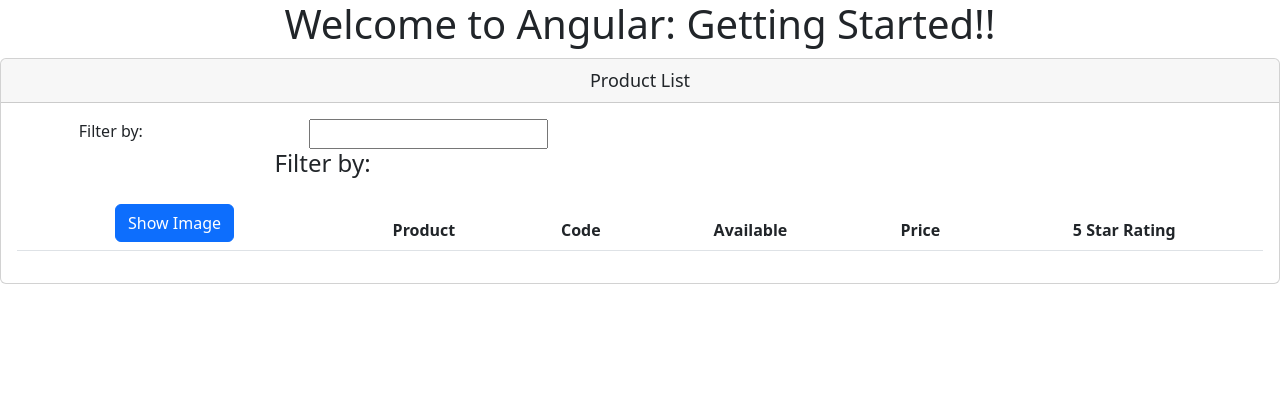
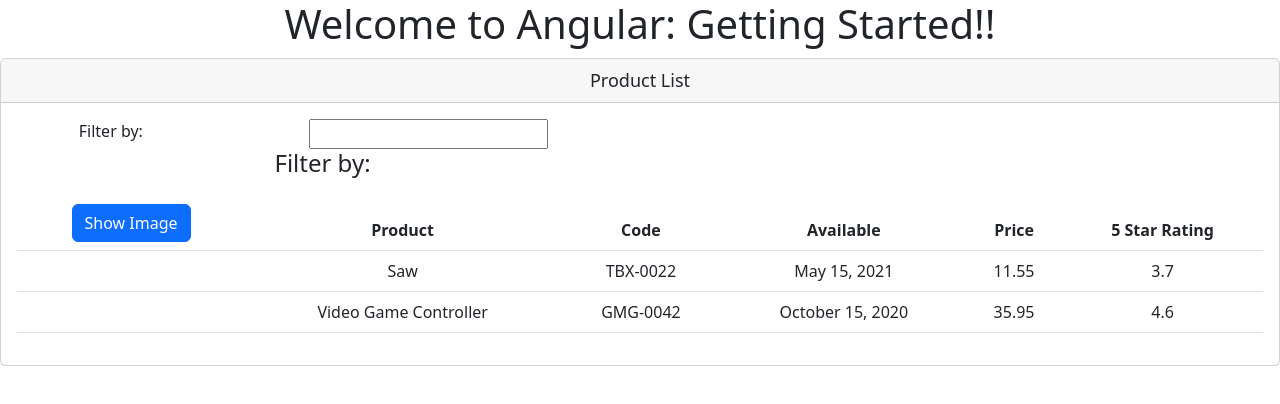
Before and after one commit to fraagu10/angular-practice-projects, an Angular app in the folder APM/: page / in a window 1280 px wide. Shown: the top 404 px of the page. Built offline with nearby package versions, Linux system fonts and the light colour scheme.

Commit message:
added dummy data to complete basic template of table

```diff
--- a/APM/src/app/products/product-list.component.html
+++ b/APM/src/app/products/product-list.component.html
@@ -1,6 +1,6 @@
 <div class="card">
   <div class="card-header">
-    Product List
+    {{ pageTitle }}
   </div>
 
   <div class="card-body">
@@ -16,7 +16,7 @@
       </div>
     </div>
     <div class="table-responsive">
-      <table class="table">
+      <table class="table" *ngIf="products.length">
         <thead>
           <tr>
             <th>
@@ -32,7 +32,14 @@
           </tr>
         </thead>
         <tbody>
-
+          <tr *ngFor="let product of products">
+            <td></td>
+            <td>{{ product.productName }}</td>
+            <td>{{ product.productCode }}</td>
+            <td>{{ product.releaseDate }}</td>
+            <td>{{ product.price }}</td>
+            <td>{{ product.starRating }}</td>
+          </tr>
         </tbody>
       </table>
     </div>
--- a/APM/src/app/products/product-list.component.ts
+++ b/APM/src/app/products/product-list.component.ts
@@ -6,5 +6,28 @@
 })
 
 export class ProductListComponent {
+  pageTitle: string = "Product List";
+  products: any[] = [
+    {
+      "productId": 8,
+      "productName": "Saw",
+      "productCode": "TBX-0022",
+      "releaseDate": "May 15, 2021",
+      "description": "15-inch steel blade hand saw",
+      "price": 11.55,
+      "starRating": 3.7,
+      "imageUrl": "assets/images/saw.png"
+    },
+    {
+      "productId": 10,
+      "productName": "Video Game Controller",
+      "productCode": "GMG-0042",
+      "releaseDate": "October 15, 2020",
+      "description": "Standard two-button video game controller",
+      "price": 35.95,
+      "starRating": 4.6,
+      "imageUrl": "assets/images/xbox-controller.png"
+    }
+  ];
 
 }
```
